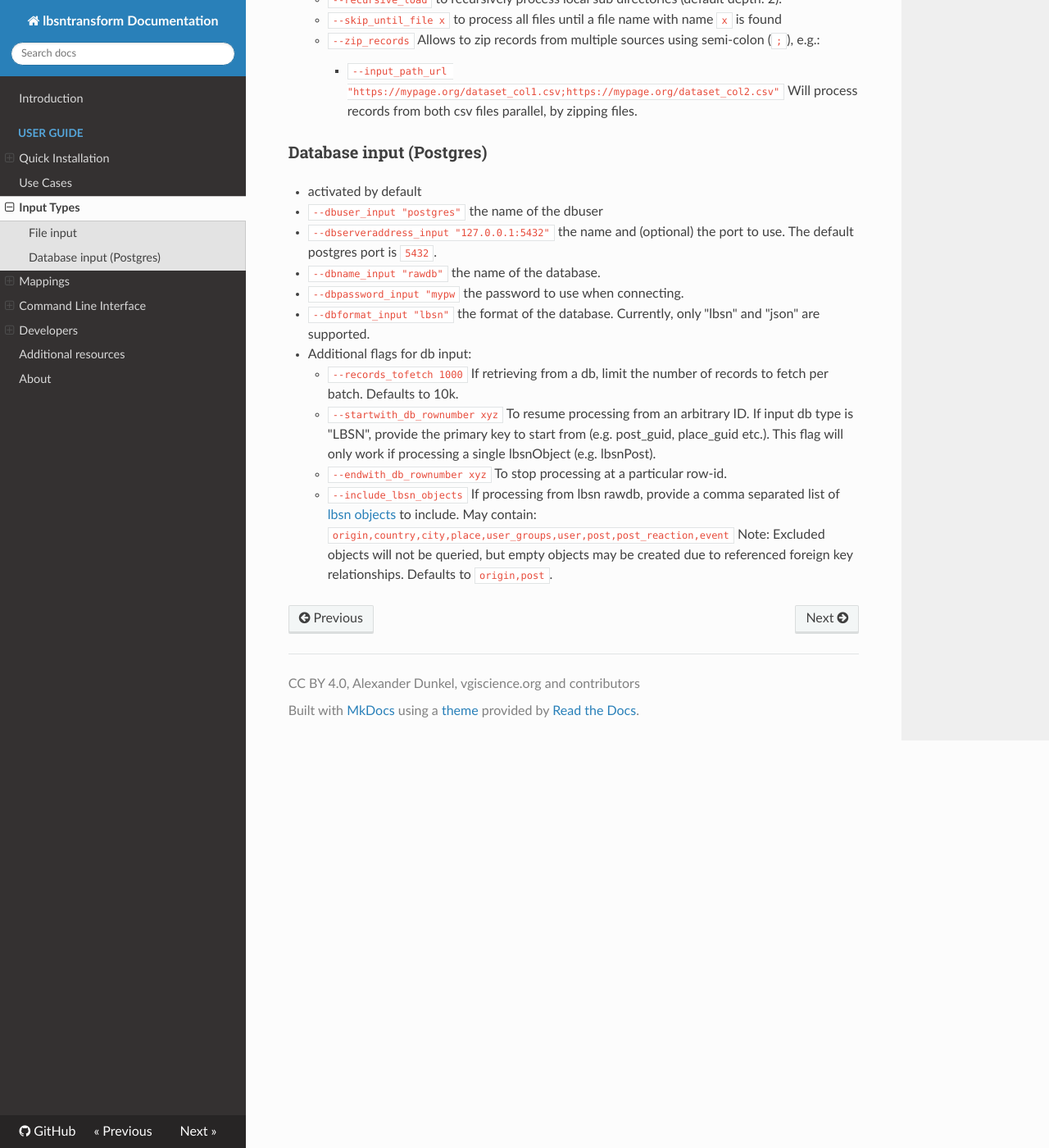
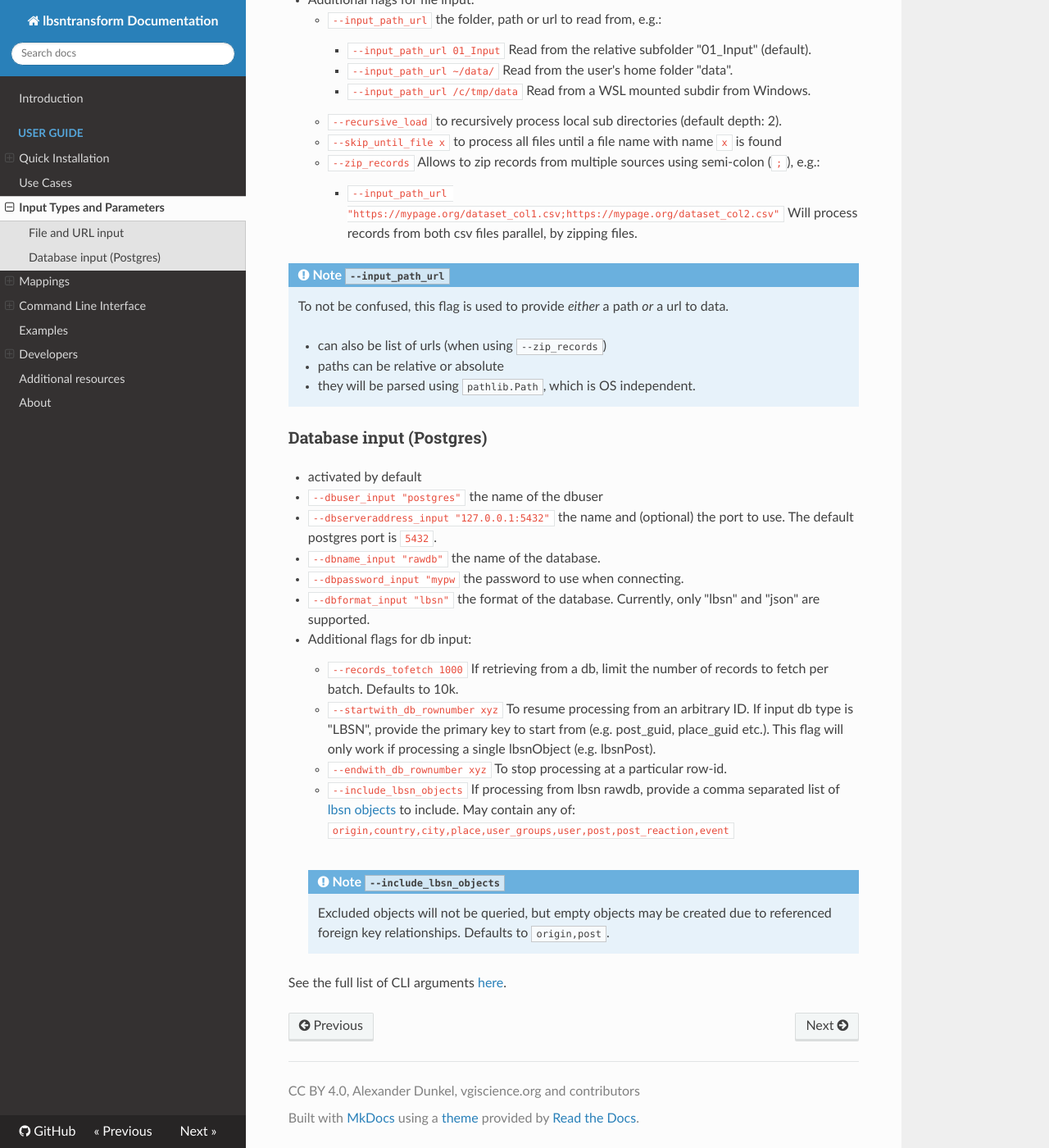
Before and after one commit to Sieboldianus/lbsntransform, an MkDocs documentation site: the page built from docs/input-types.md, in a window 1280 px wide and 1400 px high, scrolled down 844 px. Shown: the whole window at 82% size. Built offline with MkDocs 1.6.1, drawn with Linux system fonts in a browser that asks for light colours; nearby versions of some CDN libraries; some of the changed text lies outside the part shown.

Commit message:
docs: Improve formatting

```diff
--- a/docs/input-types.md
+++ b/docs/input-types.md
@@ -6,7 +6,13 @@ The two main input types to distinguish are input from files and databases.
 
 The following cli arguments are available for the two types.
 
-### File input
+!!! note
+    At the moment, validation of CLI arguments is only done rudimentary. This
+    makes it necessary to carefully check parameters. Expect that errors may
+    be misleading. If in doubt, have a look at parameter processing in
+    the [config module](/api/config/config.html).
+
+### File and URL input
 
 * activated by `--file_input`
 * json files `--file_type json`
@@ -31,6 +37,13 @@ The following cli arguments are available for the two types.
         * `--input_path_url "https://mypage.org/dataset_col1.csv;https://mypage.org/dataset_col2.csv"`
           Will process records from both csv files parallel, by zipping files.
 
+!!! note "Note <code>--input_path_url</code>"
+    To not be confused, this flag is used to provide _either_ a path _or_ a url to data.
+
+    - can also be list of urls (when using `--zip_records`)
+    - paths can be relative or absolute
+    - they will be parsed using `pathlib.Path`, which is OS independent.
+
 ### Database input (Postgres)
 
 * activated by default
@@ -47,7 +60,12 @@ The following cli arguments are available for the two types.
       This flag will only work if processing a single lbsnObject (e.g. lbsnPost).
     - `--endwith_db_rownumber xyz` To stop processing at a particular row-id.
     - `--include_lbsn_objects` If processing from lbsn rawdb, provide a comma separated list of
-      [lbsn objects](https://lbsn.vgiscience.org/structure/) to include. May contain:
+      [lbsn objects](https://lbsn.vgiscience.org/structure/) to include. May contain any of:
       `origin,country,city,place,user_groups,user,post,post_reaction,event`
-      Note: Excluded objects will not be queried, but empty objects may be created due to referenced
-      foreign key relationships. Defaults to `origin,post`.
+      <br/><br/>
+
+    !!! note "Note <code>--include_lbsn_objects</code>"
+        Excluded objects will not be queried, but empty objects may be created due to referenced
+        foreign key relationships. Defaults to `origin,post`.
+
+See the full list of CLI arguments [here](/argparse/args/).
--- a/mkdocs.yml
+++ b/mkdocs.yml
@@ -32,13 +32,13 @@ nav:
             - Docker: install-docker.md
             - "Alternatives: Windows and Linux": install-alternatives.md
         - Use Cases: use-cases.md
-        - Input Types: input-types.md
+        - Input Types and Parameters: input-types.md
         - Mappings:
             - Input Mappings: input-mappings.md
             - Output Mappings: output-mappings.md
         - Command Line Interface:
             - Arguments: argparse/args.md
-            - Examples: argparse/examples.md
+        - Examples: argparse/examples.md
         - Developers:
             - Importing lbsntransform as a package: package.md
             - API Reference (external): api/lbsntransform_.html
```
Also changed, not shown: docs/input-mappings.md (+9 -4 lines).
